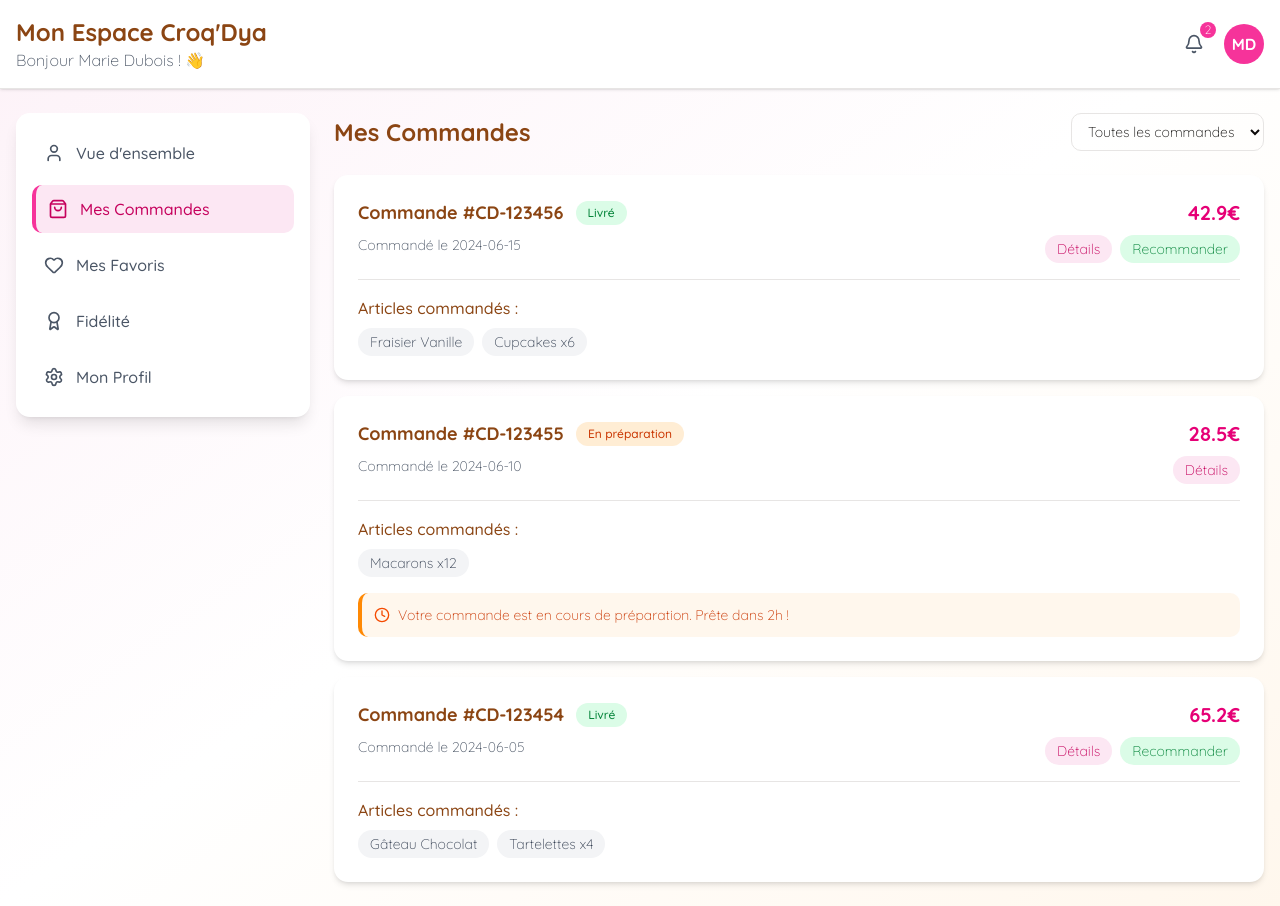
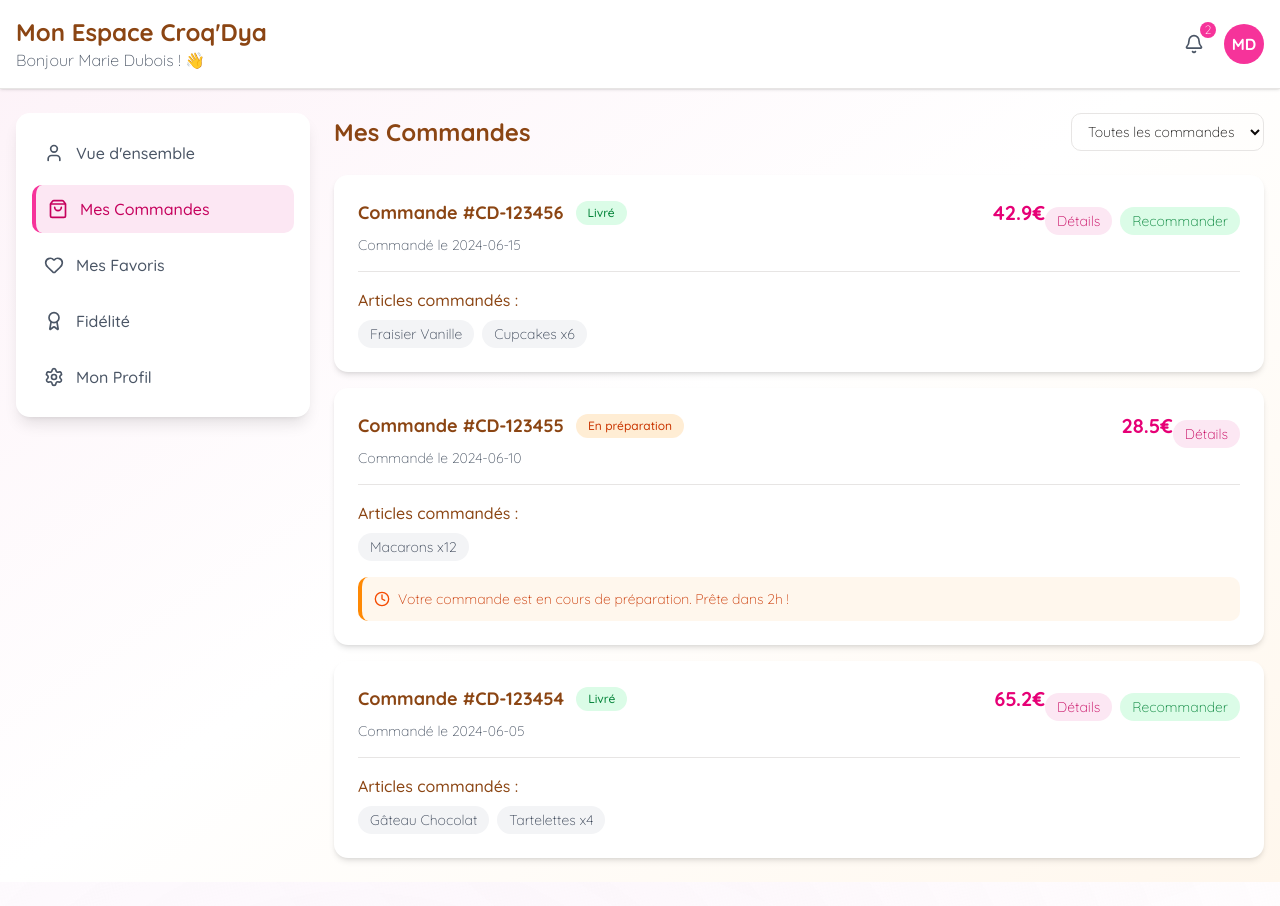
Before and after one commit to shaelahzebato/Croq-Dya, a Next.js app: page /dashboard/client in a window 1280 px wide. Both pictures are taken after a click on the button "Mes Commandes". After the commit the page ends 882 px from the top, so only its background shows below. Built offline with nearby package versions, Linux system fonts and the light colour scheme.

Commit message:
feat: gestion de positionnement dans /commander

```diff
--- a/src/app/dashboard/client/page.tsx
+++ b/src/app/dashboard/client/page.tsx
@@ -291,7 +291,7 @@ export default function DashboardUtilisateur() {
                           </div>
                           <p className="text-gray-600 text-sm">Commandé le {order.date}</p>
                         </div>
-                        <div className="text-right">
+                        <div className="text-right flex ">
                           <div className="text-xl font-bold text-pink-600">{order.total}€</div>
                           <div className="flex gap-2 mt-2">
                             <button className="text-sm bg-pink-100 text-pink-700 px-3 py-1 rounded-full hover:bg-pink-200">
```
